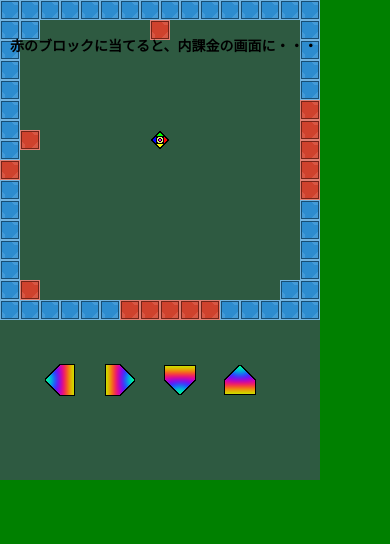
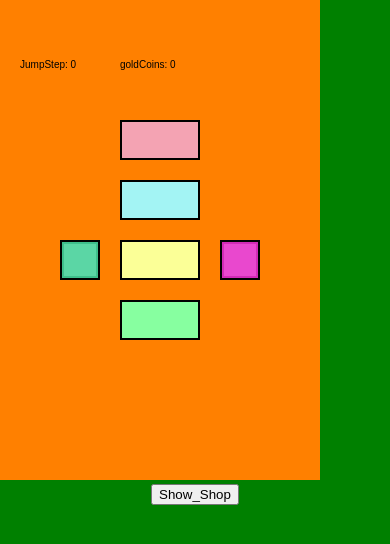
Before and after one commit to masahiroid/Cordova_InAppPurchase_www_example, a plain HTML site: page www/index.html in a window 390 px wide. Drawn offline with Linux system fonts and the light colour scheme; some packages are replaced by stand-ins of ours.

Commit message:
Add files via upload

```diff
--- a/www/css/index.css
+++ b/www/css/index.css
@@ -108,3 +108,11 @@ h1 {
         background-image:linear-gradient(to bottom, #585858 0%, #1B1B1B 51%);
     }
 }
+
+.container {
+    display: flex;
+    justify-content: center;
+}
+.row{
+    padding: 10px;
+}
--- a/www/index.html
+++ b/www/index.html
@@ -1,16 +1,16 @@
 <!DOCTYPE html>
 <html>
     <head>
-    	<meta charset="utf-8">
         <meta http-equiv="Content-Security-Policy" content="default-src 'self' data: gap: https://ssl.gstatic.com 'unsafe-eval' 'unsafe-inline'; style-src 'self' 'unsafe-inline'; media-src *; img-src 'self' data: content:;">
         <meta name="format-detection" content="telephone=no">
         <meta name="msapplication-tap-highlight" content="no">
         <meta name="viewport" content="user-scalable=no, initial-scale=1, maximum-scale=1, minimum-scale=1, width=device-width">
+        <link href="./css/index.css" rel="stylesheet">
         <title>Hello World</title>
     </head>
     <body style='background: green; margin: 0; padding: 0; overflow: hidden;'>
 		<div id='tululoogame'></div>
-		<!--center><button id="ShowShop">Show_Shop</button></center-->
+		<center><button id="Show">Show_Shop</button></center>
 		<script type="text/javascript" src="cordova.js"></script>
 		<script type="text/javascript" src="js/game.js"></script>
     </body>
--- a/www/js/game.js
+++ b/www/js/game.js
@@ -1456,11 +1456,39 @@ function __btn_s_04() {
 __sprite_init__(this, btn_s_04, 40, 40, 20, 20, 'Box', 20, 0, 40, 0, 40, ['img/btn_s_04_0.png']);
 }; var btn_s_04 = new __btn_s_04();
 
+function __sprite_91() {
+__sprite_init__(this, sprite_91, 80, 40, 40, 20, 'Box', 40, 0, 80, 0, 40, ['img/sprite_91_0.png']);
+}; var sprite_91 = new __sprite_91();
+
+function __sprite_92() {
+__sprite_init__(this, sprite_92, 80, 40, 40, 20, 'Box', 40, 0, 80, 0, 40, ['img/sprite_92_0.png']);
+}; var sprite_92 = new __sprite_92();
+
+function __sprite_102() {
+__sprite_init__(this, sprite_102, 80, 40, 40, 20, 'Box', 40, 0, 80, 0, 40, ['img/sprite_102_0.png']);
+}; var sprite_102 = new __sprite_102();
+
+function __sprite_106() {
+__sprite_init__(this, sprite_106, 80, 40, 40, 20, 'Box', 40, 0, 80, 0, 40, ['img/sprite_106_0.png']);
+}; var sprite_106 = new __sprite_106();
+
+function __sprite_120() {
+__sprite_init__(this, sprite_120, 40, 40, 20, 20, 'Box', 20, 0, 40, 0, 40, ['img/sprite_120_0.png']);
+}; var sprite_120 = new __sprite_120();
+
+function __sprite_121() {
+__sprite_init__(this, sprite_121, 40, 40, 20, 20, 'Box', 20, 0, 40, 0, 40, ['img/sprite_121_0.png']);
+}; var sprite_121 = new __sprite_121();
+
 
 
 /***********************************************************************
  * SOUNDS
  ***********************************************************************/
+function __snd_1() {
+__audio_init__(this, snd_1, '', 'aud/btn_on.mp3', '');
+}; var snd_1 = new __snd_1();
+
 
 
 /***********************************************************************
@@ -1476,9 +1504,6 @@ __sprite_init__(this, btn_s_04, 40, 40, 20, 20, 'Box', 20, 0, 40, 0, 40, ['img/b
 /***********************************************************************
  * FONTS
  ***********************************************************************/
-function __font_90() {
-__font_init__(this, font_90, 'Arial', 14, 1, 0)}; var font_90 = new __font_90();
-
 
 
 /***********************************************************************
@@ -1571,6 +1596,8 @@ this.other = this.place_meeting(this.x, this.y, object_box_02);
 if(this.other != null) {
 onDeviceReady();
 
+
+
 }
 }
 };
@@ -1625,8 +1652,88 @@ this.on_animationend = on_animationend_i;
 this.on_draw = on_draw_i;
 }; var object_box_02 = new __object_box_02();
 
-function __object_88() {
-__instance_init__(this, object_88, null, 1, 0, null, 1, 69);
+function __object_93() {
+__instance_init__(this, object_93, null, 1, 0, sprite_91, 1, 69);
+this.on_creation = on_creation_i;
+this.on_destroy = on_destroy_i;
+this.on_step = function() {
+with(this) {
+if(mouse_check_pressed() && position_meeting(mouse_x, mouse_y, object_93)) {
+	sound_play(snd_1);
+	room_goto_next();
+	}
+}
+};
+this.on_end_step = on_end_step_i;
+this.on_collision = on_collision_i;
+this.on_roomstart = on_roomstart_i;
+this.on_roomend = on_roomend_i;
+this.on_animationend = on_animationend_i;
+this.on_draw = on_draw_i;
+}; var object_93 = new __object_93();
+
+function __object_95() {
+__instance_init__(this, object_95, null, 1, 0, sprite_92, 1, 70);
+this.on_creation = on_creation_i;
+this.on_destroy = on_destroy_i;
+this.on_step = function() {
+with(this) {
+if(mouse_check_pressed() && position_meeting(mouse_x, mouse_y, object_95)) {
+	sound_play(snd_1);
+	finishPurchase();
+	}
+}
+};
+this.on_end_step = on_end_step_i;
+this.on_collision = on_collision_i;
+this.on_roomstart = on_roomstart_i;
+this.on_roomend = on_roomend_i;
+this.on_animationend = on_animationend_i;
+this.on_draw = on_draw_i;
+}; var object_95 = new __object_95();
+
+function __object_103() {
+__instance_init__(this, object_103, null, 1, 0, sprite_102, 1, 73);
+this.on_creation = on_creation_i;
+this.on_destroy = on_destroy_i;
+this.on_step = function() {
+with(this) {
+if(mouse_check_pressed() && position_meeting(mouse_x, mouse_y, object_103)) {
+	sound_play(snd_1);
+	refreshUI();
+	}
+}
+};
+this.on_end_step = on_end_step_i;
+this.on_collision = on_collision_i;
+this.on_roomstart = on_roomstart_i;
+this.on_roomend = on_roomend_i;
+this.on_animationend = on_animationend_i;
+this.on_draw = on_draw_i;
+}; var object_103 = new __object_103();
+
+function __object_107() {
+__instance_init__(this, object_107, null, 1, 0, sprite_106, 1, 75);
+this.on_creation = on_creation_i;
+this.on_destroy = on_destroy_i;
+this.on_step = function() {
+with(this) {
+if(mouse_check_pressed() && position_meeting(mouse_x, mouse_y, object_107)) {
+	sound_play(snd_1);
+	onDeviceReady();
+	}
+}
+};
+this.on_end_step = on_end_step_i;
+this.on_collision = on_collision_i;
+this.on_roomstart = on_roomstart_i;
+this.on_roomend = on_roomend_i;
+this.on_animationend = on_animationend_i;
+this.on_draw = on_draw_i;
+}; var object_107 = new __object_107();
+
+function __HAD() {
+__instance_init__(this, HAD, null, 1, 0, null, 1, 77);
 this.on_creation = on_creation_i;
 this.on_destroy = on_destroy_i;
 this.on_step = on_step_i;
@@ -1639,19 +1746,77 @@ this.on_draw = function() {
 if (this.visible == 1) {
 __handle_sprite__(this);
 with(this) {
-draw_set_font(font_90);
-draw_text( 10, 40, "赤のブロックに当てると、内課金の画面に・・・");
-}
-}
-};
-}; var object_88 = new __object_88();
+draw_text(room_viewport_x + 20, room_viewport_y + 60, "JumpStep: " + jump_step);
+
+draw_text(room_viewport_x + 120, room_viewport_y + 60, "goldCoins: " + goldCoins);
+}
+}
+};
+}; var HAD = new __HAD();
+
+function __object_122() {
+__instance_init__(this, object_122, null, 1, 0, sprite_120, 1, 79);
+this.on_creation = on_creation_i;
+this.on_destroy = on_destroy_i;
+this.on_step = function() {
+with(this) {
+if(mouse_check_pressed() && position_meeting(mouse_x, mouse_y, object_122)) {
+	sound_play(snd_1);
+	purchase();
+	}
+}
+};
+this.on_end_step = on_end_step_i;
+this.on_collision = on_collision_i;
+this.on_roomstart = on_roomstart_i;
+this.on_roomend = on_roomend_i;
+this.on_animationend = on_animationend_i;
+this.on_draw = on_draw_i;
+}; var object_122 = new __object_122();
+
+function __object_123() {
+__instance_init__(this, object_123, null, 1, 0, sprite_121, 1, 80);
+this.on_creation = on_creation_i;
+this.on_destroy = on_destroy_i;
+this.on_step = function() {
+with(this) {
+if(mouse_check_pressed() && position_meeting(mouse_x, mouse_y, object_123)) {
+	sound_play(snd_1);
+	store.get('com.store.item_002');
+	}
+}
+};
+this.on_end_step = on_end_step_i;
+this.on_collision = on_collision_i;
+this.on_roomstart = on_roomstart_i;
+this.on_roomend = on_roomend_i;
+this.on_animationend = on_animationend_i;
+this.on_draw = on_draw_i;
+}; var object_123 = new __object_123();
 
 
 
 /***********************************************************************
  * SCENES
  ***********************************************************************/
-function __test_level() {
+function __rooms_01() {
+this.tiles = [
+];
+this.objects = [
+[{o:object_93, x:160, y:140}],
+[{o:object_95, x:160, y:200}],
+[{o:object_103, x:160, y:260}],
+[{o:object_107, x:160, y:320}],
+[{o:HAD, x:160, y:80}],
+[{o:object_122, x:80, y:260}],
+[{o:object_123, x:240, y:260}]];
+this.start = function() {
+__room_start__(this, rooms_01, 320, 480, 30, 255, 128, 0, null, 0, 0, 0, 320, 480, null, 50, 50);
+};
+}
+var rooms_01 = new __rooms_01();
+tu_scenes.push(rooms_01);
+function __rooms_02() {
 this.tiles = [
 ];
 this.objects = [
@@ -1720,61 +1885,57 @@ this.objects = [
 [{o:object_box_02, x:150, y:310}],
 [{o:object_box_02, x:170, y:310}],
 [{o:object_box_02, x:190, y:310}],
-[{o:object_box_02, x:10, y:170}],
-[{o:object_88, x:160, y:340}]];
+[{o:object_box_02, x:10, y:170}]];
 this.start = function() {
-__room_start__(this, test_level, 320, 480, 60, 46, 90, 65, null, 0, 0, 0, 320, 480, obj_player, 50, 0);
-};
-}
-var test_level = new __test_level();
-tu_scenes.push(test_level);
-tu_room_to_go = test_level;
+__room_start__(this, rooms_02, 320, 480, 60, 46, 90, 65, null, 0, 0, 0, 320, 480, obj_player, 50, 0);
+};
+}
+var rooms_02 = new __rooms_02();
+tu_scenes.push(rooms_02);
+tu_room_to_go = rooms_01;
 
 
 /***********************************************************************
  * CUSTOM GLOBAL VARIABLES
  ***********************************************************************/
 jump_step = 0;
-
 goldCoins = 0;
+
+//product = store.get('com.store.item_002');
+button = `<button onclick="store.order('com.store.item_002')">Purchase</button>`;
+button_2 = `<button onclick="store.order('com.store.item_002')">Purchase</button>`;
+
 
 /***********************************************************************
  * CUSTOM GLOBAL FUNCTIONS
  ***********************************************************************/
-//document.addEventListener('deviceready', onDeviceReady);
 
 function onDeviceReady() {
-  store.when('com.cordova.store.item_002')
+  store.when('com.store.item_002')
     .updated(refreshUI)
     .approved(finishPurchase);
-  store.register({type: store.CONSUMABLE, id: 'com.cordova.store.item_002'});
+  store.register({type: store.NON_CONSUMABLE, id: 'com.store.item_002'});
   store.refresh();
 }
-
 function finishPurchase(p) {
   localStorage.goldCoins = (localStorage.goldCoins | 0) + 10;
   p.finish();
 }
-
 function refreshUI() {
-  const product = store.get('com.cordova.store.item_002');
-  const button = `<button onclick="store.order('com.cordova.store.item_002')">Purchase</button>`;
-
-  document.getElementsByTagName('body')[0].innerHTML = `
-  <div>
-  <pre>
-  Gold: ${localStorage.goldCoins | 0 }
-
-  Product.state: ${product.state}
-  .title: ${product.title}
-  .descr: ${product.description}
-  .price: ${product.price}
-
-  </pre>
-  ${product.canPurchase ? button : ''}
-  </div>`;
-}
-
+  const info = product.loaded
+  ? `<h1>${product.title}</h1>` +
+    `<p>${product.description}</p>` +
+    `<p>${product.price}</p>`
+  : '<p>Retrieving info...</p>';
+  const button = product.canPurchase
+  ? '<button onclick="purchasenonconsumable1()">Buy Now!</button>'
+  : '';
+  const el = document.getElementById('com.store.item_002');
+  el.innerHTML = info + button;
+}
+function purchase() {
+store.order('com.store.item_002');
+}
 
 
 tu_gameloop = tu_loop;
```
Also changed, not shown: www/example01_f_inapp.xml (added, +111 -0 lines), www/purchaman_1.xml (added, +15 -0 lines), www/img/sprite_102_0.png (added), www/img/sprite_106_0.png (added), www/img/sprite_120_0.png (added), www/img/sprite_121_0.png (added), www/img/sprite_91_0.png (added), www/img/sprite_92_0.png (added), 2 other files.
